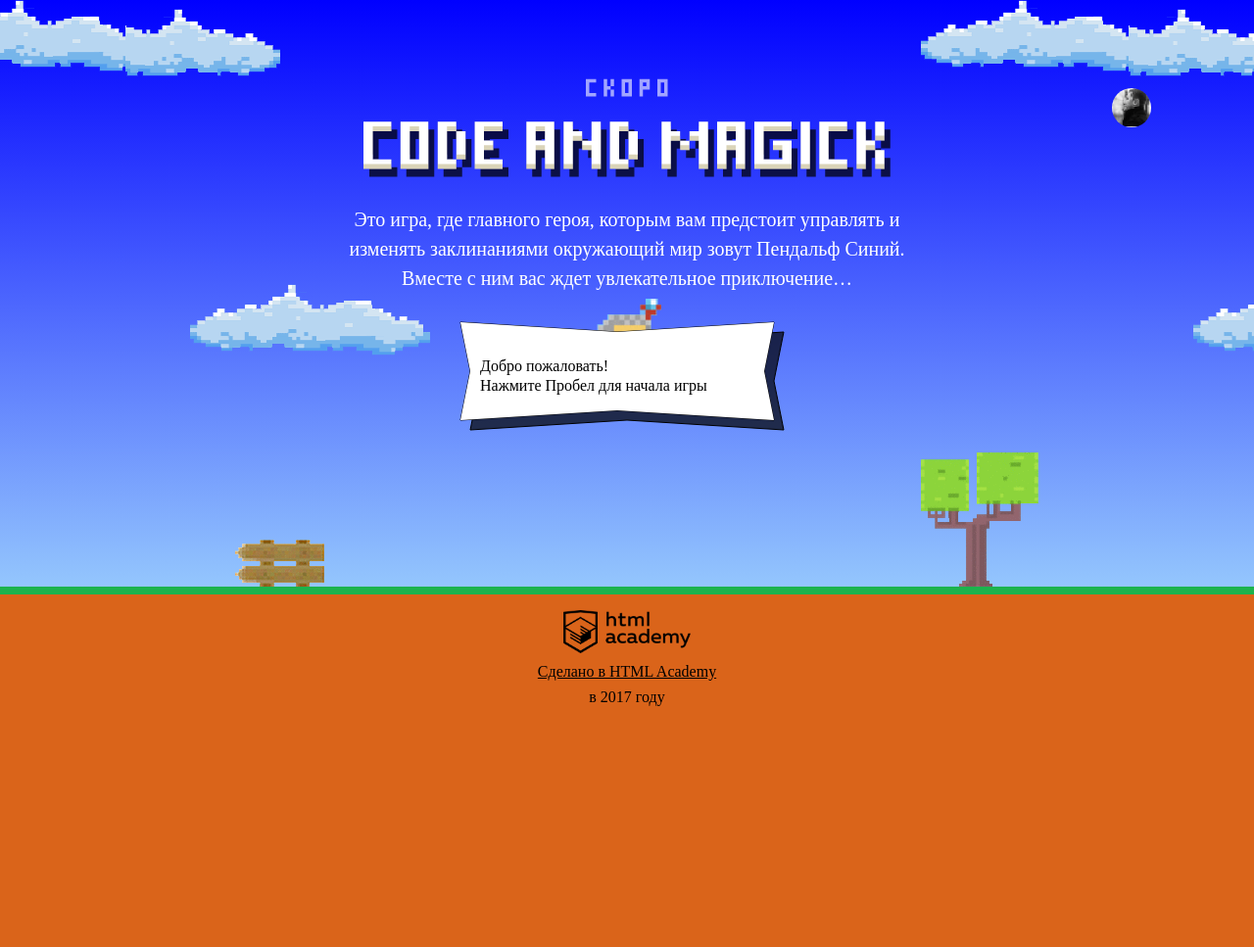
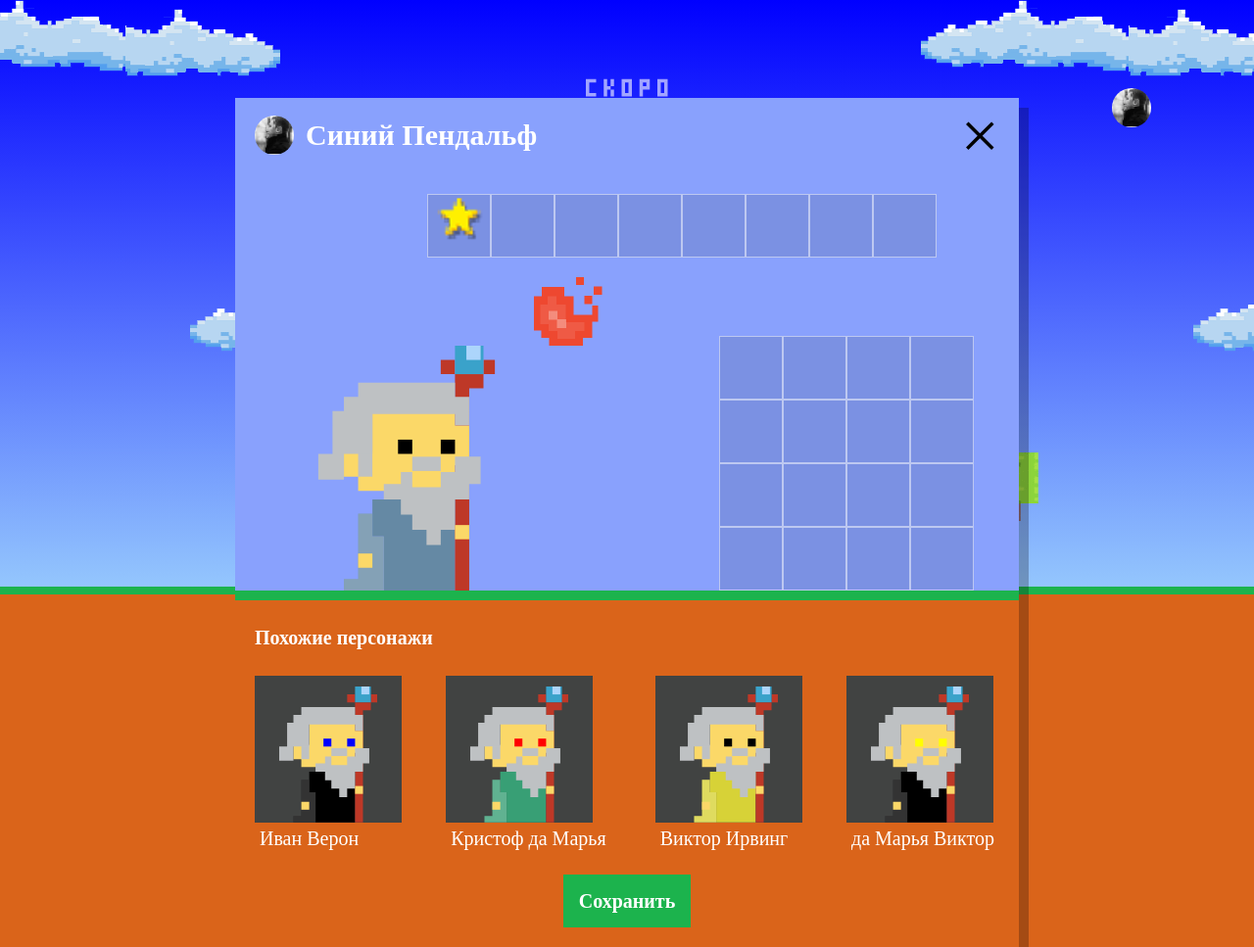
Before and after one commit to redhub81/code-and-magick, a website: page index.html in a window 1280 px wide. Shown: the whole page at 98% size. Before the commit the page ends 800 px from the top, so only its background shows below. Drawn offline with Linux system fonts and the light colour scheme; a web font is replaced by a local one.

Commit message:
Task-3-1: #8 Учебный проект: нас орда.
* Отображение окна мастера настройки персонажа.

```diff
--- a/index.html
+++ b/index.html
@@ -208,5 +208,6 @@
   </script>
   <script src="js/start.js"></script>
   <script src="js/game.js"></script>
+  <script src="js/setup.js"></script>
 </body>
 </html>
--- /dev/null
+++ b/js/setup.js
@@ -0,0 +1,157 @@
+// setup.js
+'use strict';
+
+/** Настройки.
+ ******************************************************************************/
+
+/**
+ * @const
+ * @type {Array.<string>}
+ */
+var WIZARD_FIRST_NAMES = [
+  'Иван',
+  'Хуан Себастьян',
+  'Мария',
+  'Кристоф',
+  'Виктор',
+  'Юлия',
+  'Люпита',
+  'Вашингтон'
+];
+
+/**
+ * @const
+ * @type {Array.<string>}
+ */
+var WIZARD_SECOND_NAMES = [
+  'да Марья',
+  'Верон',
+  'Мирабелла',
+  'Вальц',
+  'Онопко',
+  'Топольницкая',
+  'Нионго',
+  'Ирвинг'
+];
+
+/**
+ * @const
+ * @type {Array.<string>}
+ */
+var WIZARD_COAT_COLORS = [
+  'rgb(101, 137, 164)',
+  'rgb(241, 43, 107)',
+  'rgb(146, 100, 161)',
+  'rgb(56, 159, 117)',
+  'rgb(215, 210, 55)',
+  'rgb(0, 0, 0)'
+];
+
+/**
+ * @const
+ * @type {Array.<string>}
+ */
+var WIZARD_EYES_COLORS = [
+  'black',
+  'red',
+  'blue',
+  'yellow',
+  'green'
+];
+
+/**
+ * @const
+ * @type {number}
+ */
+var SETUP_WIZARDS_COUNT = 4;
+
+/** Предоставляемые методы.
+ ******************************************************************************/
+
+/**
+ * Отображает окно настроек пользователя.
+ */
+var showSetupView = function () {
+  var userDialog = document.querySelector('.setup');
+  userDialog.classList.remove('hidden');
+
+  var similarListElement = userDialog.querySelector('.setup-similar-list');
+  var similarWizardTemplate = document.querySelector('#similar-wizard-template').content;
+
+  var wizards = craeteWizards(SETUP_WIZARDS_COUNT);
+  var wizardFragment = renderWizardsFragment(similarWizardTemplate, wizards);
+  similarListElement.appendChild(wizardFragment);
+
+  userDialog.querySelector('.setup-similar').classList.remove('hidden');
+};
+
+showSetupView();
+
+/** Создание моделей вида персонажей.
+ ******************************************************************************/
+
+function craeteWizards(count) {
+  var wizards = [];
+  var wizardNumber = 0;
+  while (wizardNumber++ < count) {
+    var wizard = createWizard();
+    wizards.push(wizard);
+  }
+
+  return wizards;
+}
+
+function createWizard() {
+  return {
+    name: getRandomWizardName(),
+    coatColor: getRandomItem(WIZARD_COAT_COLORS),
+    eyesColor: getRandomItem(WIZARD_EYES_COLORS)
+  };
+}
+
+function getRandomWizardName() {
+  var nameParts = [
+    getRandomItem(WIZARD_FIRST_NAMES),
+    getRandomItem(WIZARD_SECOND_NAMES),
+  ];
+  if (getRandomInt(0, 1)) {
+    nameParts = nameParts.reverse();
+  }
+  var fullName = nameParts.join(' ');
+
+  return fullName;
+}
+
+/** Отображение моделей вида персонажей.
+ ******************************************************************************/
+
+function renderWizardsFragment(template, wizards) {
+  var wizardsFragment = document.createDocumentFragment();
+  for (var index = 0; index < wizards.length; index++) {
+    var wizardElement = renderWizard(template, wizards[index]);
+    wizardsFragment.appendChild(wizardElement);
+  }
+
+  return wizardsFragment;
+}
+
+function renderWizard(template, model) {
+  var element = template.cloneNode(true);
+
+  element.querySelector('.setup-similar-label').textContent = model.name;
+  element.querySelector('.wizard-coat').style.fill = model.coatColor;
+  element.querySelector('.wizard-eyes').style.fill = model.eyesColor;
+
+  return element;
+}
+
+/** Вспомогательные методы.
+ ******************************************************************************/
+
+function getRandomItem(array) {
+  return array[getRandomInt(0, array.length - 1)];
+}
+
+function getRandomInt(min, max) {
+  return Math.floor(Math.random() * (max - min + 1)) + min;
+}
```
